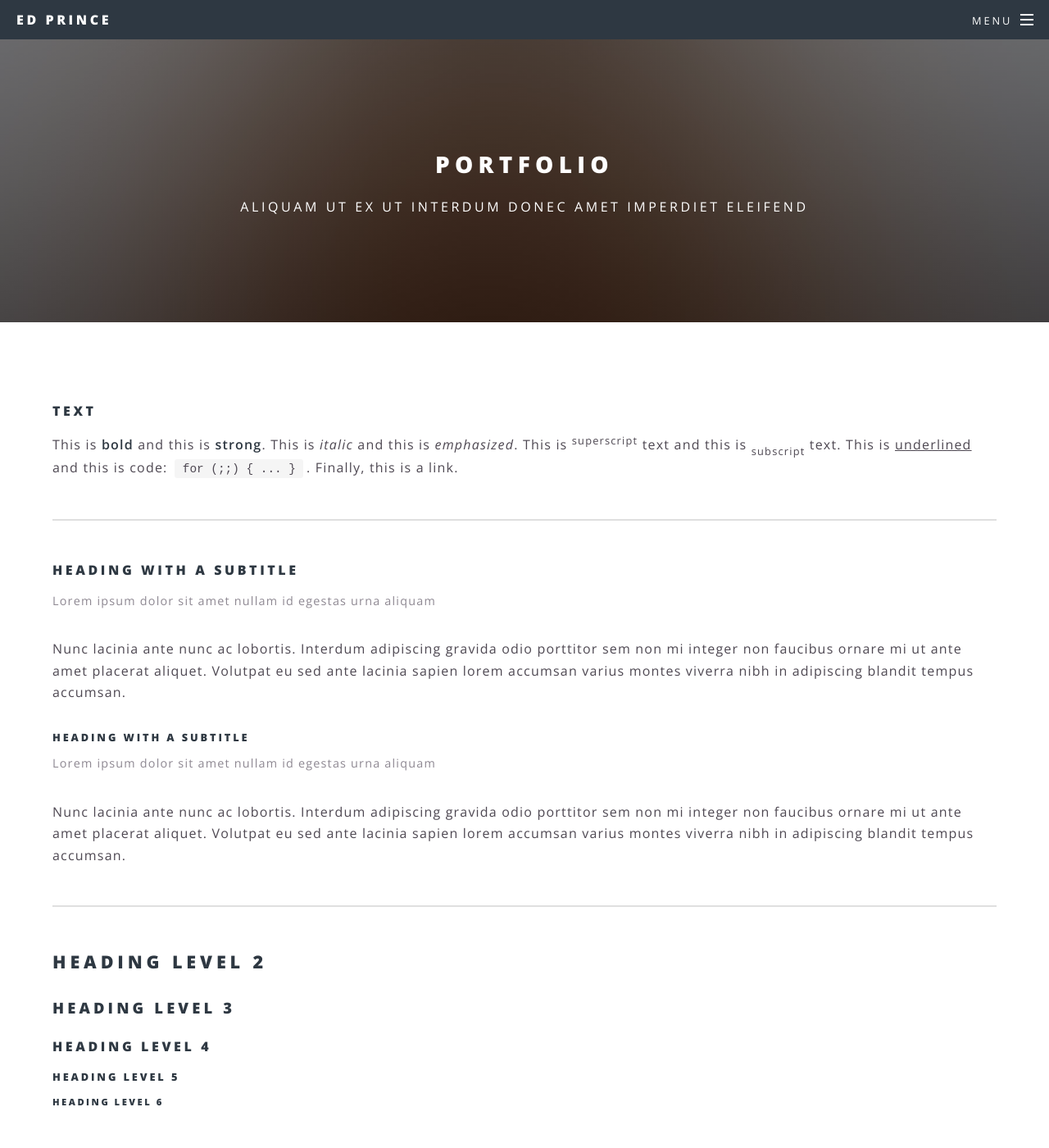
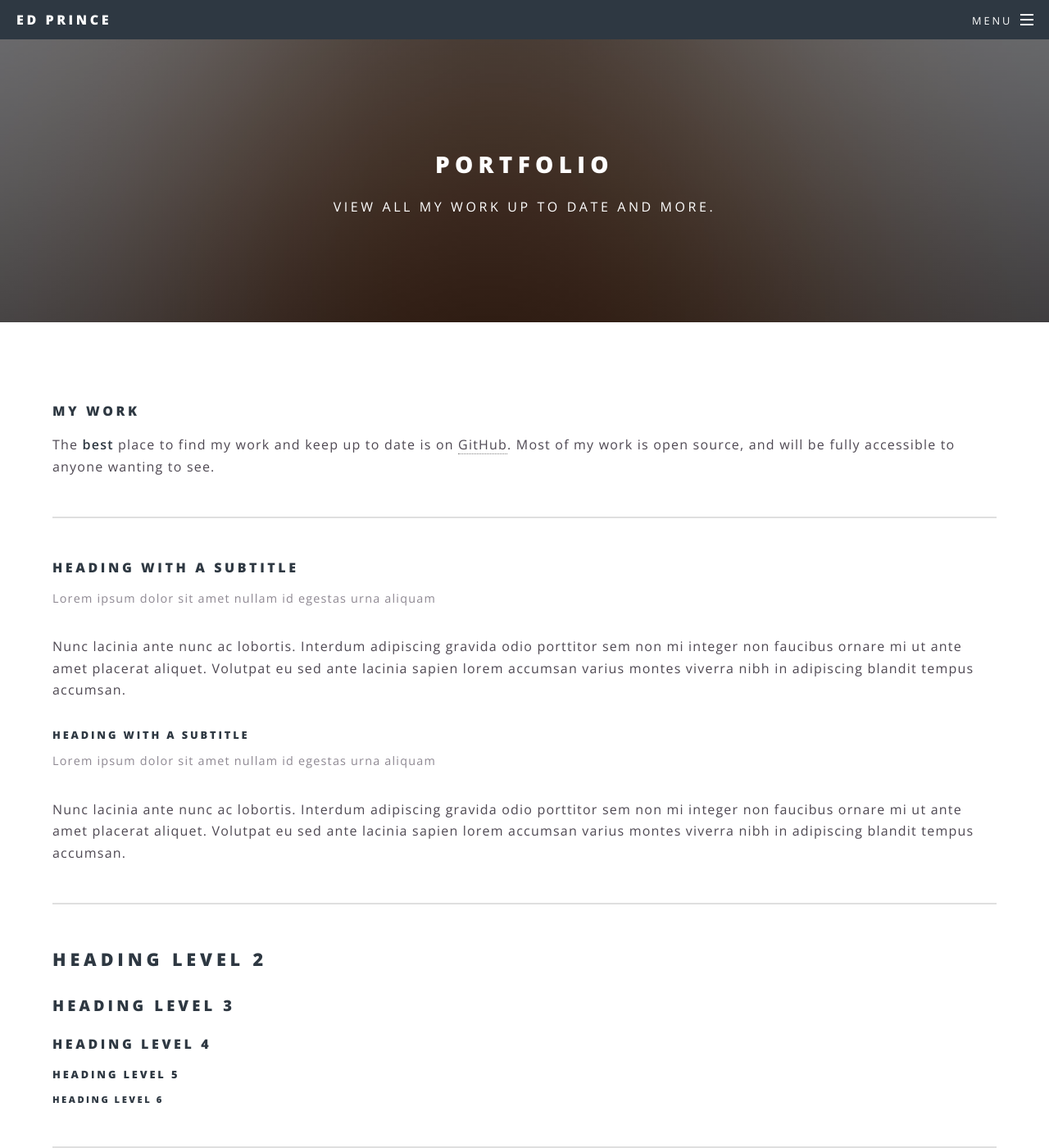
Before and after one commit to edprince/edwardprince.com, a Jekyll site: the page built from portfolio.html, in a window 1280 px wide and 1400 px high. Shown: the whole window at 82% size. Built offline with Jekyll 4.4.1, drawn with Linux system fonts in a browser that asks for light colours.

Commit message:
fixed blog html

```diff
--- a/_layouts/page.html
+++ b/_layouts/page.html
@@ -5,7 +5,7 @@
 
   <header>
     <h2>{{ page.title }}</h2>
-    <p>Aliquam ut ex ut interdum donec amet imperdiet eleifend</p>
+    <p>{{ page.description }}</p>
   </header>
 
   <section class="wrapper style5">
--- a/_layouts/post.html
+++ b/_layouts/post.html
@@ -2,7 +2,7 @@
 layout: default
 ---
 
-<div class="wrapper style_post">
+<div class="wrapper .post_content style_post">
     <article class="container">
         <header class="major">
             <h2 class="post-title">{{ page.title }}</h2>
--- a/css/main.scss
+++ b/css/main.scss
@@ -39,27 +39,61 @@
   text-align: center;
 }
 
-.style_post h2, .style_post .post-meta, .style_post * {
+.style_post .post-meta, .post_content * {
   color: #666f77;
+}
+
+.banner .inner h2 {
+  color: white;
+}
+
+.post_content .post-title, .post_content h1, .post_contet h2, .post_content h3,
+.post_content h4, .post_content h5 {
+  color: #666f77;
+}
+
+.post-title .post-content * {
+  color: #666f77 !important;
 }
 
 .post-content {
   text-align: left;
 }
 
-.post-content.wrapper {
-  padding: 0em 0em 0em 4em;
+.post-content .style1, .post-content .style2 {
+  padding-top: 4em;
+  padding-bottom: 4em;
+}
+
+.style_post.wrapper {
+  padding: 0em 0em 0em 0em;
 }
 
 .style_post hr {
   border-bottom: solid 2px #DADADA;
 }
 
+.post_content .button {
+  color: #666f77;
+}
+
 .style_post .button.alt_button {
-  box-shadow: inset 0 0 0 2px #E2E1E1;
-  color: #797979;
+  box-shadow: inset 0 0 0 2px #666f77;
+  color: #666f77;
+  margin-bottom: 2em;
 }
 
+.link {
+  border-bottom: dotted 1px grey;
+}
+/*
+.style_post .actions {
+  margin: 0;
+}
+*/
+.white {
+  color: white !important;
+}
 /* Basic */
 
 
@@ -125,7 +159,7 @@
 	}
 
 	h1, h2, h3, h4, h5, h6 {
-		color: _palette(fg-bold);
+		//color: _palette(fg-bold);
 		font-weight: _font(weight-extrabold);
 		letter-spacing: _size(letter-spacing-alt);
 		line-height: 1em;
--- a/portfolio.html
+++ b/portfolio.html
@@ -1,12 +1,14 @@
 ---
 layout: page
 title: Portfolio
+description: View all my work up to date and more.
 ---
 			<section>
-				<h4>Text</h4>
-				<p>This is <b>bold</b> and this is <strong>strong</strong>. This is <i>italic</i> and this is <em>emphasized</em>.
-				This is <sup>superscript</sup> text and this is <sub>subscript</sub> text.
-				This is <u>underlined</u> and this is code: <code>for (;;) { ... }</code>. Finally, <a href="#">this is a link</a>.</p>
+				<h4>My Work</h4>
+        <p>The <strong>best</strong> place to find my work and keep up to date
+          is on <a class='link' href='https://github.com/edprince'>GitHub</a>. Most of my
+          work is open source, and will be fully accessible to anyone wanting to
+          see.
 				<hr />
 				<header>
 					<h4>Heading with a Subtitle</h4>
```
Also changed, not shown: blog.html (+12 -8 lines), 9 other files.
